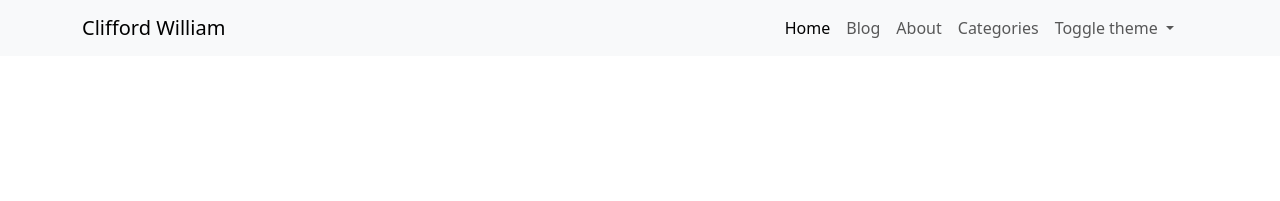
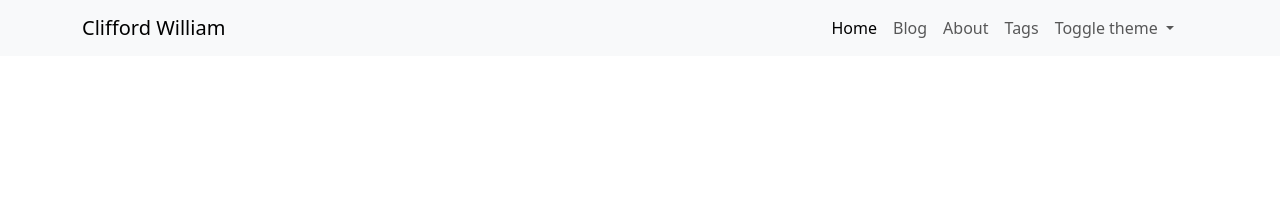
Before and after one commit to cliffordwilliam/my_archive, a Jekyll site: the page built from index.md, in a window 1280 px wide. Shown: the top 201 px of the page. Built offline with Jekyll 4.4.1, drawn with Linux system fonts in a browser that asks for light colours.

Commit message:
fix navigation

```diff
--- a/_data/navigation.yml
+++ b/_data/navigation.yml
@@ -8,5 +8,5 @@ navigations:
   - title: About
     url: "/about.html"
 
-  - title: Categories
-    url: "/categories.html"
+  - title: Tags
+    url: "/tags.html"
```
